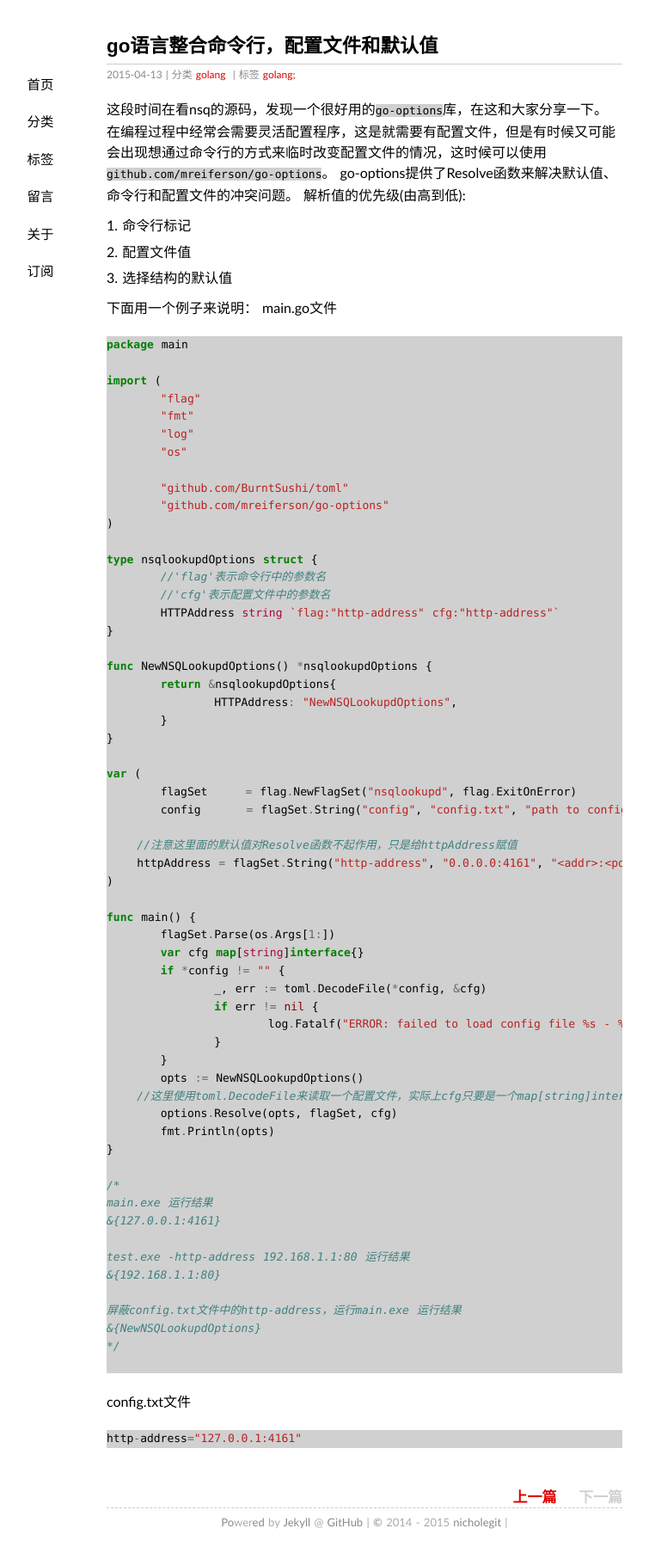
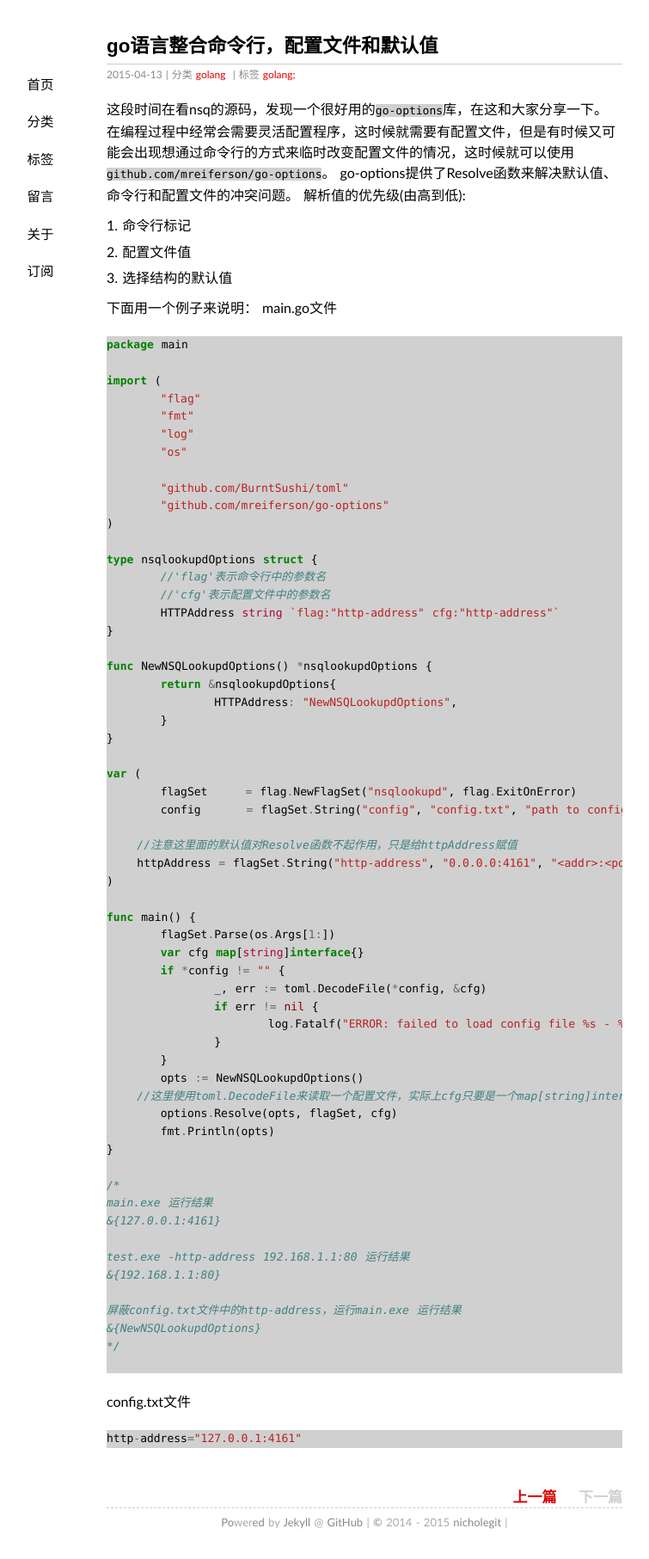
Before and after one commit to NicholeGit/blog, a Jekyll site: the page built from _posts/2015-04-13-go语言整合命令行，配置文件和默认值.markdown, in a window 1280 px wide. Shown: the whole page at 86% size, without its empty margins (216-971 px from the left). Built offline with Jekyll 4.4.1, drawn with Linux system fonts in a browser that asks for light colours; some web fonts are replaced; Markdown is read by kramdown in place of the engine named in the settings; comment, search, counter and statistics services are not loaded.

Commit message:
修改语句

```diff
--- a/_posts/2015-04-13-go语言整合命令行，配置文件和默认值.markdown
+++ b/_posts/2015-04-13-go语言整合命令行，配置文件和默认值.markdown
@@ -3,10 +3,10 @@ layout: post
 title: go语言整合命令行，配置文件和默认值
 categories: golang
 tags: golang;
-excerpt: 在编程过程中经常会需要灵活配置程序，这是就需要有配置文件，但是有时候又可能会出现想通过命令行的方式来临时改变配置文件的情况，这时候可以使用`github.com/mreiferson/go-options`。
+excerpt: 在编程过程中经常会需要灵活配置程序，这时候就需要有配置文件，但是有时候又可能会出现想通过命令行的方式来临时改变配置文件的情况，这时候就可以使用`github.com/mreiferson/go-options`。
 ---
 这段时间在看nsq的源码，发现一个很好用的`go-options`库，在这和大家分享一下。
-在编程过程中经常会需要灵活配置程序，这是就需要有配置文件，但是有时候又可能会出现想通过命令行的方式来临时改变配置文件的情况，这时候可以使用`github.com/mreiferson/go-options`。
+在编程过程中经常会需要灵活配置程序，这时候就需要有配置文件，但是有时候又可能会出现想通过命令行的方式来临时改变配置文件的情况，这时候就可以使用`github.com/mreiferson/go-options`。
 go-options提供了Resolve函数来解决默认值、命令行和配置文件的冲突问题。
 解析值的优先级(由高到低):
 1. 命令行标记
```
